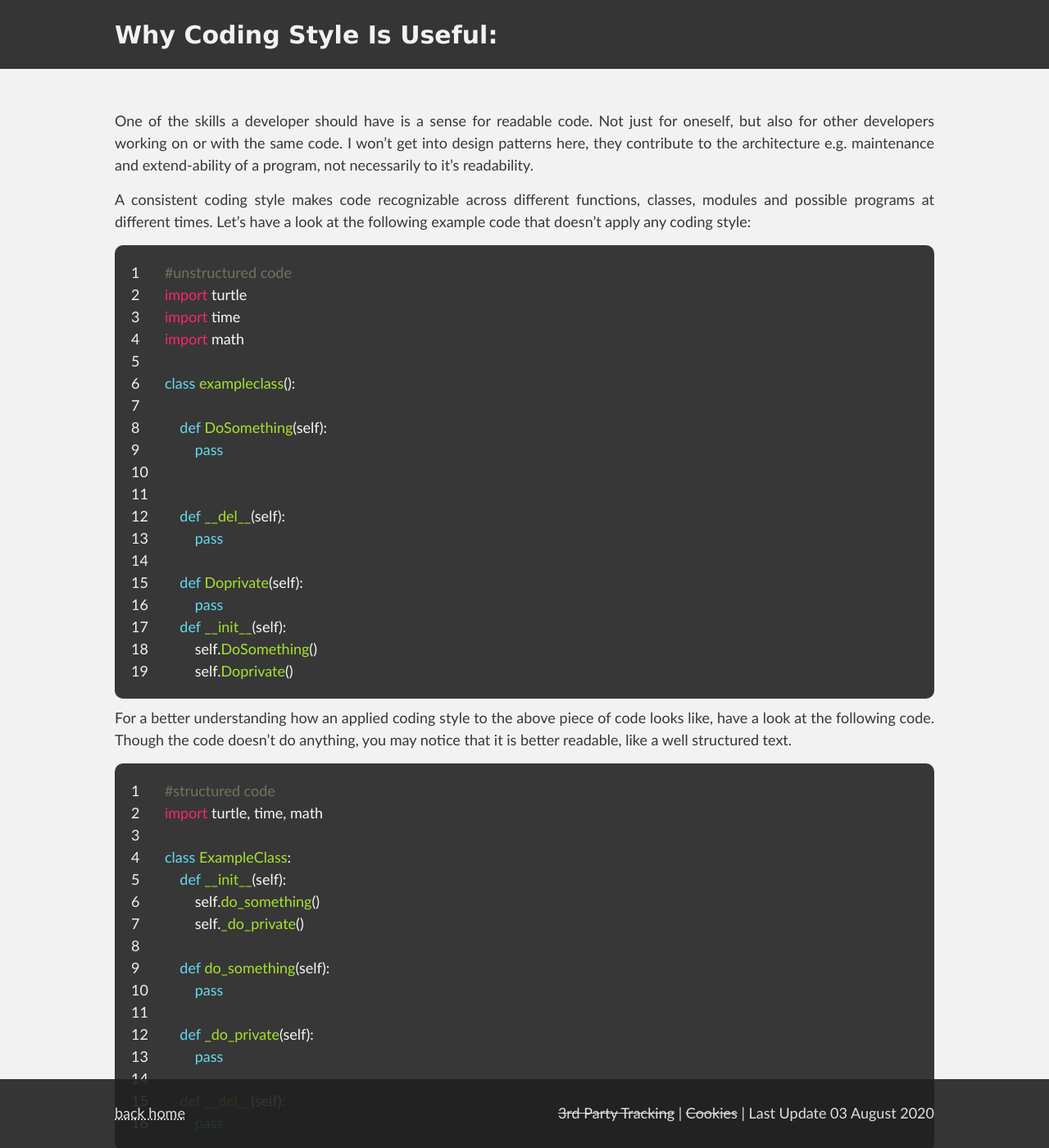
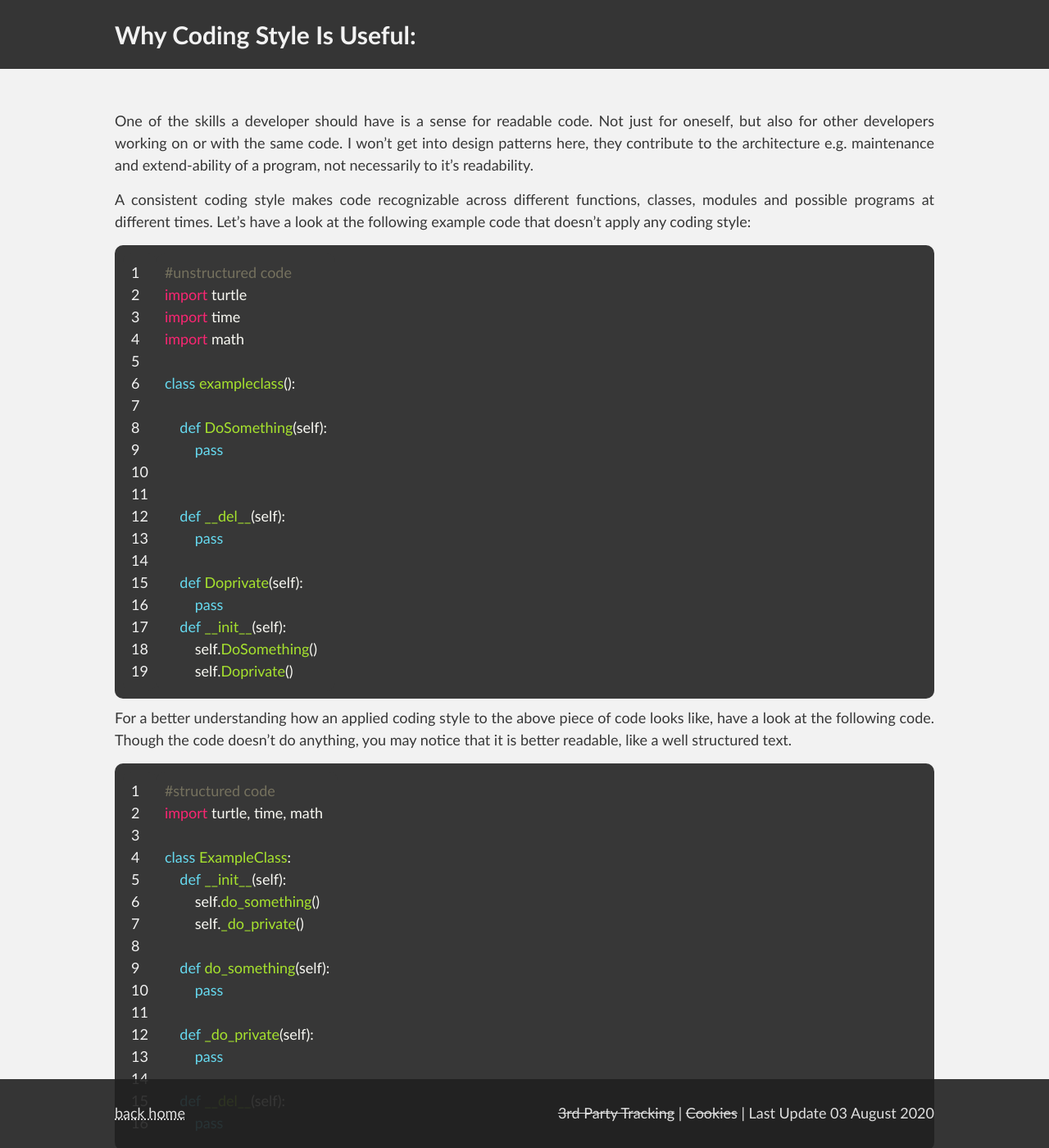
Before and after one commit to ZackDev/zackdev.github.io, a Jekyll site: the page built from pages/why-coding-style-is-useful.md, in a window 1280 px wide and 1400 px high. Shown: the whole window at 82% size. Built offline with Jekyll 4.4.1, drawn with Linux system fonts in a browser that asks for light colours.

Commit message:
removed unused style

```diff
--- a/_sass/main.scss
+++ b/_sass/main.scss
@@ -62,12 +62,10 @@
   margin: 0;
   font-weight: 700;
   color: $medium_grey;
-  font-family: 'Lucida Grande', 'Calibri', Helvetica, monospace, sans-serif;
 }
 
 h1 {
   font-size: 30px;
-  font-weight: 700;
 }
 
 h2 {
@@ -190,7 +188,6 @@
 }
 
 #page_title {
-  margin: 0;
   color: $light_grey;
 }
 
```
